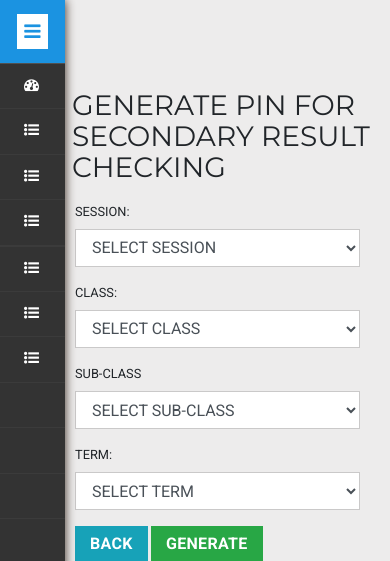
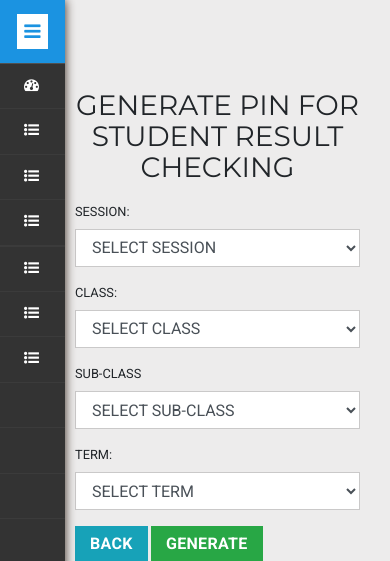
Before and after one commit to okorochristen/schoolmgtnew, a PHP site: page /generate.php in a window 390 px wide. Shown: the top 561 px of the page. Run offline with PHP 8.4, Linux system fonts and the light colour scheme; the visitor is signed in with stand-in values (Sample User, id 1); data that the repository does not hold is empty.

Commit message:
committing for safety

```diff
--- a/admin/generate.php
+++ b/admin/generate.php
@@ -43,15 +43,12 @@
         padding-left:60px!important;
         position:relative;
     }
-    .small h3{
-      padding-left:12px;
-    }
 }
 </style>
   <body>
     <div class="small container col-md-offset-3 col-md-6" style="padding-top: 90px">
 
-      <h3>GENERATE PIN FOR SECONDARY RESULT CHECKING</h3><br>
+      <h3 class="text-center">GENERATE PIN FOR STUDENT RESULT CHECKING</h3><br>
       <div class="row">
 
         <div class="container col-md-12 col-md-offset-6">
```
